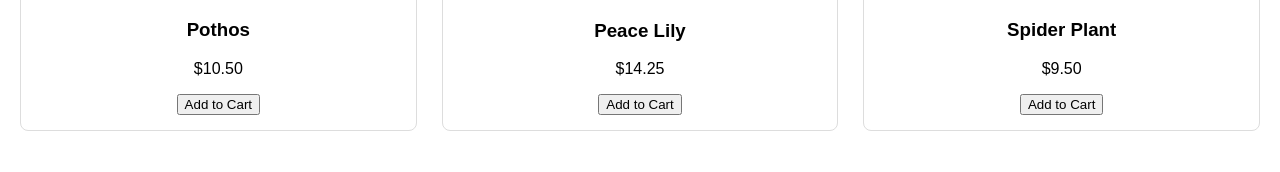
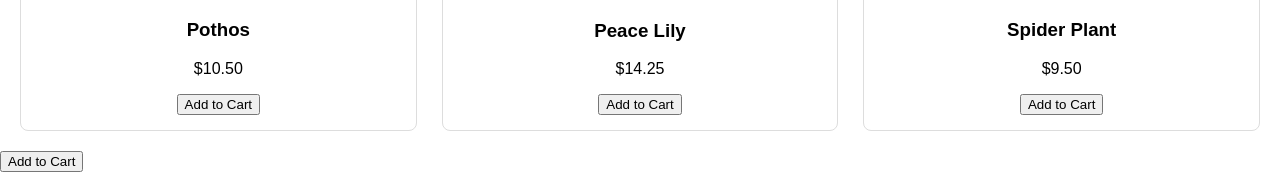
Before and after one commit to gentbunjaku71/Paradise-Nursery, a plain HTML site: page products.html in a window 1280 px wide. Shown: the part 1064-1236 px from the top of the page. Before the commit the page ends 1215 px from the top, so only its background shows below. Drawn offline with Linux system fonts and the light colour scheme; files whose address does not match are found by name.

Commit message:
Update products.html

```diff
--- a/products.html
+++ b/products.html
@@ -88,3 +88,6 @@ import { addProduct } from "./js/app.js";
 
 window.addProduct = addProduct;
 </script>
+<button onclick="addProduct('Monstera', 24.99, 'imgURL', this)">
+    Add to Cart
+</button>
```
